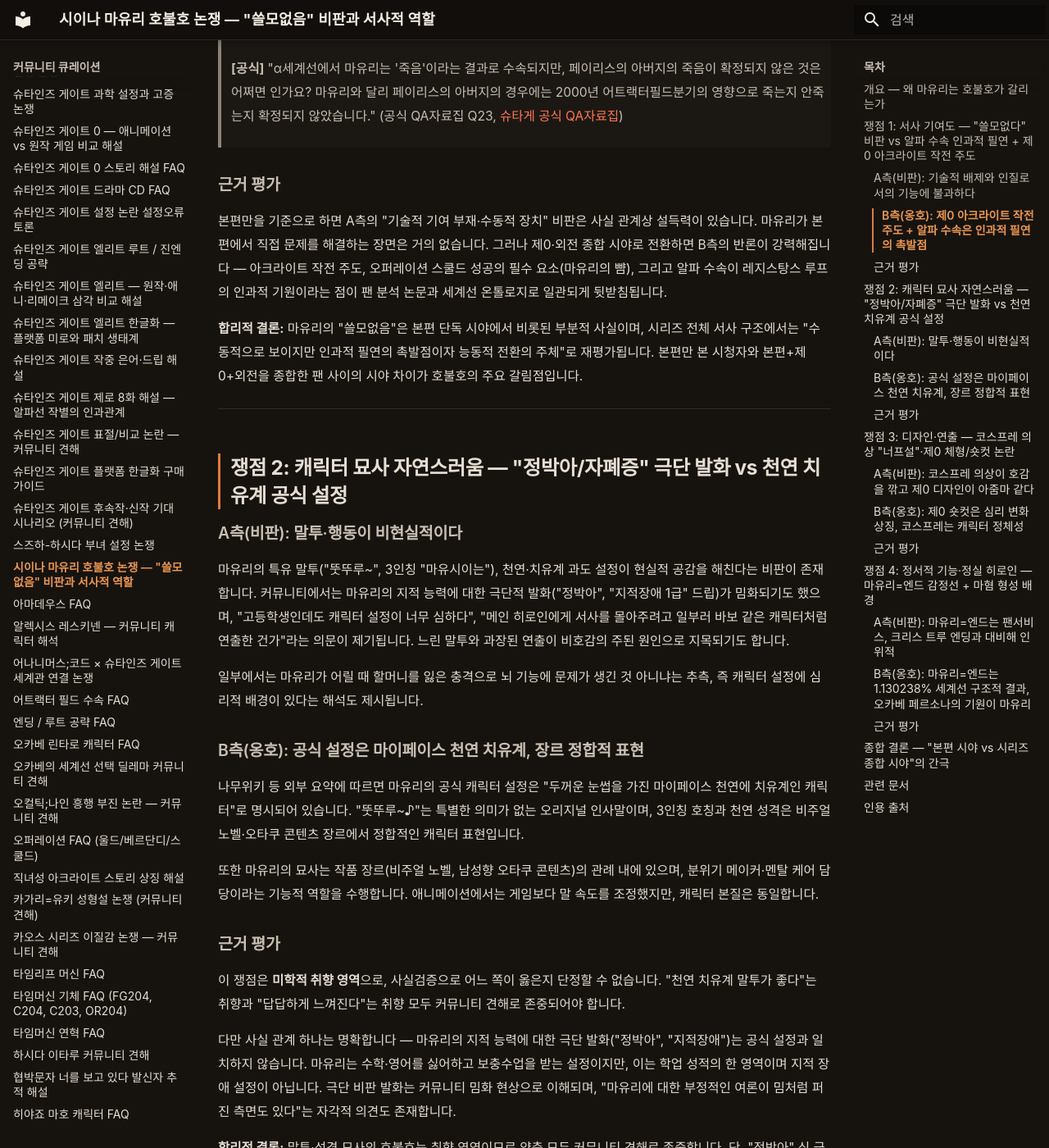
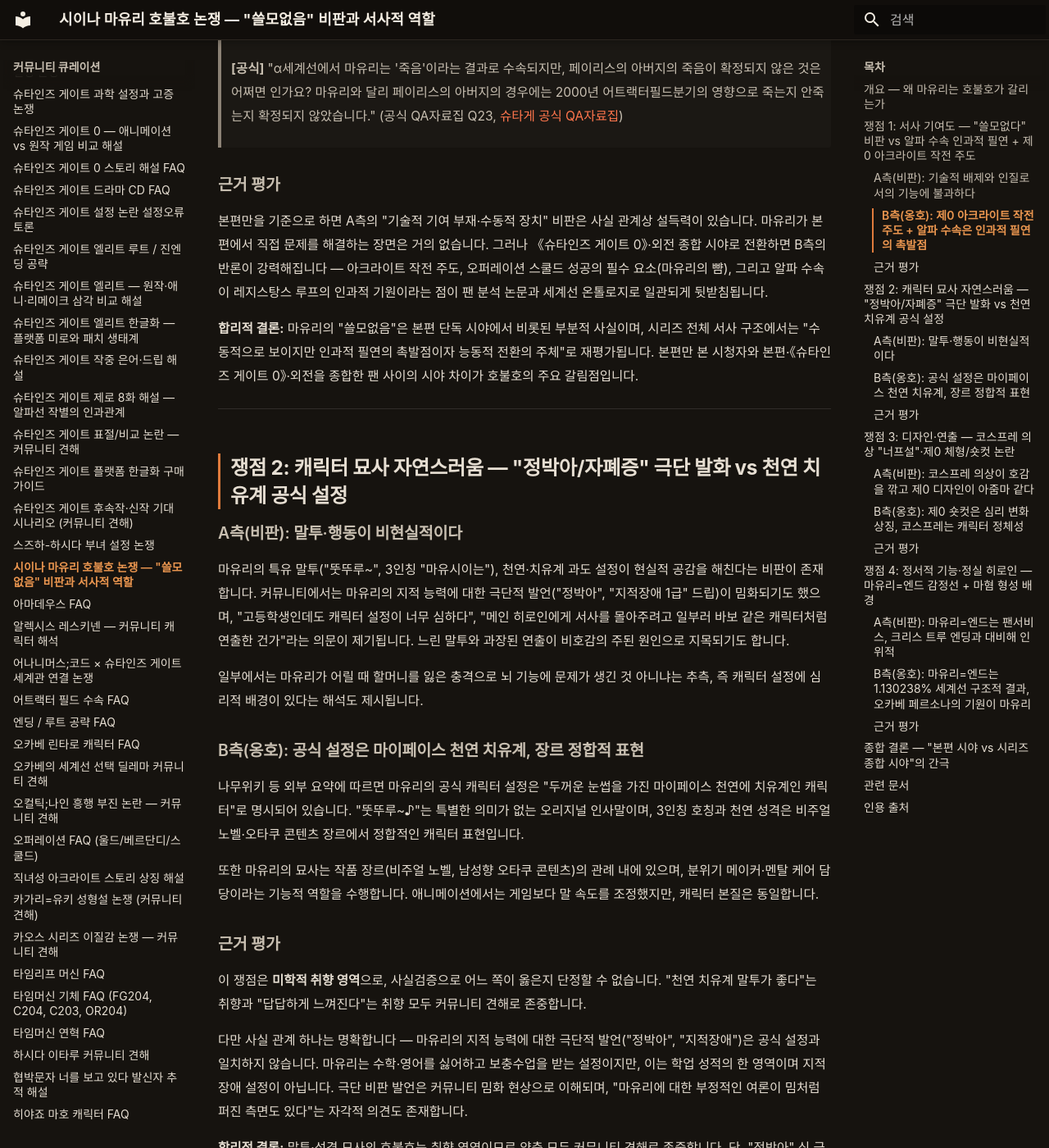
Before and after one commit to sgwiki/sgwiki.github.io, an MkDocs documentation site: the page built from wiki/커뮤니티-큐레이션/시이나-마유리-호불호-논쟁-쓸모없음-비판과-서사적-역할.md, in a window 1280 px wide and 1400 px high, scrolled down 1871 px. Shown: the whole window at 82% size. Built offline with MkDocs 1.6.1 and Material for MkDocs 9.7.7, drawn with Linux system fonts in a browser that asks for light colours; some web fonts are replaced; some of the changed text lies outside the part shown.

Commit message:
chore(wiki): 시이나-마유리-호불호-논쟁 정비 — 작품명 표준화(제0→《슈타인즈 게이트 0》 8곳)·어휘 교정(사실검증 소스→자료·발화→발언 7곳)·오타 교정(눈쿠덩이→눈썹)·합니다체 일관(존중되어야→존중)
Co-Authored-By: Claude Opus 4.6 <noreply@anthropic.com>

```diff
--- a/wiki/커뮤니티-큐레이션/시이나-마유리-호불호-논쟁-쓸모없음-비판과-서사적-역할.md
+++ b/wiki/커뮤니티-큐레이션/시이나-마유리-호불호-논쟁-쓸모없음-비판과-서사적-역할.md
@@ -29,9 +29,9 @@ tags:
 
 ## 개요 — 왜 마유리는 호불호가 갈리는가
 
-시이나 마유리는 《슈타인즈 게이트》 본편과 《슈타인즈 게이트 0》 양쪽에서 사건의 촉발점이자 정서적 구심점이지만, 커뮤니티 내에서 평가가 극단적으로 갈립니다. 한쪽에서는 "기술적으로 라보에 기여하지 못하는 인질 캐릭터"라며 쓸모없음을 비판하고, 다른 한쪽에서는 "알파 수속의 인과적 필연이자 제0 아크라이트 작전의 주도자"라며 서사 구조적 필연성을 옹호합니다.
+시이나 마유리는 《슈타인즈 게이트》 본편과 《슈타인즈 게이트 0》 양쪽에서 사건의 촉발점이자 정서적 구심점이지만, 커뮤니티 내에서 평가가 극단적으로 갈립니다. 한쪽에서는 "기술적으로 라보에 기여하지 못하는 인질 캐릭터"라며 쓸모없음을 비판하고, 다른 한쪽에서는 "알파 수속의 인과적 필연이자 《슈타인즈 게이트 0》 아크라이트 작전의 주도자"라며 서사 구조적 필연성을 옹호합니다.
 
-본 페이지는 **토론 중개(debate)** 문서입니다. 어느 한쪽으로 단정하지 않고, 각 쟁점마다 양측 논거를 펼친 뒤 사실검증 소스(공식 QA자료집, 팬 분석 논문, 세계선 온톨로지)로 근거를 평가하여 합리적 결론 또는 검증 가능한 가설을 제시합니다. 인물 기본 정보·줄거리 요약은 [캐릭터 정전](../캐릭터/시이나-마유리.md)으로 위임합니다.
+본 페이지는 **토론 중개(debate)** 문서입니다. 어느 한쪽으로 단정하지 않고, 각 쟁점마다 양측 논거를 펼친 뒤 사실검증 자료(공식 QA자료집, 팬 분석 논문, 세계선 온톨로지)로 근거를 평가하여 합리적 결론 또는 검증 가능한 가설을 제시합니다. 인물 기본 정보·줄거리 요약은 [캐릭터 정전](../캐릭터/시이나-마유리.md)으로 위임합니다.
 
 > **[공식]** "오프닝의 캐릭터 소개에서 '작은 창문으로 나뉘어져 있는 마유리의 실루엣과 흩어져 있는 숫자'는 복수의 세계선에서 운명에 농락당하는 마유리를 상징합니다." (공식 QA자료집 Q1, [슈타게 공식 QA자료집](../근거자료/공식/qa-자료집.md))
 
@@ -49,7 +49,7 @@ tags:
 
 반론은 두 축입니다.
 
-**첫째, 제0에서의 능동적 전환.** 《슈타인즈 게이트 0》에서 마유리는 스즈하와 함께 아크라이트 작전을 고안하고 주도합니다. 오카베가 크리스 구출을 포기하고 무기력에 빠진 상황에서, 마유리는 오카베의 페르소나(호오인 쿄우마)를 부활시키기 위해 과거로 시간 여행을 결행합니다. 커뮤니티에서는 "제0를 보고도 마유리 팬이 되지 않으면 정신이 이상하다"는 강한 옹호 발화, "본편에서는 로봇 같았는데 제0에서는 사랑하고 괴로워할 줄 아는 진정한 사람처럼 느껴졌다"는 감상이 반복적으로 표출됩니다.
+**첫째, 《슈타인즈 게이트 0》에서의 능동적 전환.** 《슈타인즈 게이트 0》에서 마유리는 스즈하와 함께 아크라이트 작전을 고안하고 주도합니다. 오카베가 크리스 구출을 포기하고 무기력에 빠진 상황에서, 마유리는 오카베의 페르소나(호오인 쿄우마)를 부활시키기 위해 과거로 시간 여행을 결행합니다. 커뮤니티에서는 "《슈타인즈 게이트 0》을 보고도 마유리 팬이 되지 않으면 정신이 이상하다"는 강한 옹호 발언, "본편에서는 로봇 같았는데 《슈타인즈 게이트 0》에서는 사랑하고 괴로워할 줄 아는 진정한 사람처럼 느껴졌다"는 감상이 반복적으로 표출됩니다.
 
 > **[팬 분석]** "아크라이트 작전은 마유리와 스즈하가 고안한 계획으로, 첫 실패 후 크리스를 구하는 것을 포기한 오카베를 격려하기 위해 과거로 여행하는 것입니다." (The Mechanics of Steins;Gate v1.0.3 §3.1.2 아크라이트 작전, [The Mechanics of Steins;Gate v1.0.3](https://github.com/Votuko/steins-gate-mechanics/blob/main/The%20Mechanics%20of%20Steins%20Gate%20v1.0.3.pdf))
 
@@ -61,9 +61,9 @@ tags:
 
 ### 근거 평가
 
-본편만을 기준으로 하면 A측의 "기술적 기여 부재·수동적 장치" 비판은 사실 관계상 설득력이 있습니다. 마유리가 본편에서 직접 문제를 해결하는 장면은 거의 없습니다. 그러나 제0·외전 종합 시야로 전환하면 B측의 반론이 강력해집니다 — 아크라이트 작전 주도, 오퍼레이션 스쿨드 성공의 필수 요소(마유리의 뺨), 그리고 알파 수속이 레지스탕스 루프의 인과적 기원이라는 점이 팬 분석 논문과 세계선 온톨로지로 일관되게 뒷받침됩니다.
+본편만을 기준으로 하면 A측의 "기술적 기여 부재·수동적 장치" 비판은 사실 관계상 설득력이 있습니다. 마유리가 본편에서 직접 문제를 해결하는 장면은 거의 없습니다. 그러나 《슈타인즈 게이트 0》·외전 종합 시야로 전환하면 B측의 반론이 강력해집니다 — 아크라이트 작전 주도, 오퍼레이션 스쿨드 성공의 필수 요소(마유리의 뺨), 그리고 알파 수속이 레지스탕스 루프의 인과적 기원이라는 점이 팬 분석 논문과 세계선 온톨로지로 일관되게 뒷받침됩니다.
 
-**합리적 결론:** 마유리의 "쓸모없음"은 본편 단독 시야에서 비롯된 부분적 사실이며, 시리즈 전체 서사 구조에서는 "수동적으로 보이지만 인과적 필연의 촉발점이자 능동적 전환의 주체"로 재평가됩니다. 본편만 본 시청자와 본편+제0+외전을 종합한 팬 사이의 시야 차이가 호불호의 주요 갈림점입니다.
+**합리적 결론:** 마유리의 "쓸모없음"은 본편 단독 시야에서 비롯된 부분적 사실이며, 시리즈 전체 서사 구조에서는 "수동적으로 보이지만 인과적 필연의 촉발점이자 능동적 전환의 주체"로 재평가됩니다. 본편만 본 시청자와 본편·《슈타인즈 게이트 0》·외전을 종합한 팬 사이의 시야 차이가 호불호의 주요 갈림점입니다.
 
 ---
 
@@ -71,7 +71,7 @@ tags:
 
 ### A측(비판): 말투·행동이 비현실적이다
 
-마유리의 특유 말투("뚯뚜루~", 3인칭 "마유시이는"), 천연·치유계 과도 설정이 현실적 공감을 해친다는 비판이 존재합니다. 커뮤니티에서는 마유리의 지적 능력에 대한 극단적 발화("정박아", "지적장애 1급" 드립)가 밈화되기도 했으며, "고등학생인데도 캐릭터 설정이 너무 심하다", "메인 히로인에게 서사를 몰아주려고 일부러 바보 같은 캐릭터처럼 연출한 건가"라는 의문이 제기됩니다. 느린 말투와 과장된 연출이 비호감의 주된 원인으로 지목되기도 합니다.
+마유리의 특유 말투("뚯뚜루~", 3인칭 "마유시이는"), 천연·치유계 과도 설정이 현실적 공감을 해친다는 비판이 존재합니다. 커뮤니티에서는 마유리의 지적 능력에 대한 극단적 발언("정박아", "지적장애 1급" 드립)이 밈화되기도 했으며, "고등학생인데도 캐릭터 설정이 너무 심하다", "메인 히로인에게 서사를 몰아주려고 일부러 바보 같은 캐릭터처럼 연출한 건가"라는 의문이 제기됩니다. 느린 말투와 과장된 연출이 비호감의 주된 원인으로 지목되기도 합니다.
 
 일부에서는 마유리가 어릴 때 할머니를 잃은 충격으로 뇌 기능에 문제가 생긴 것 아니냐는 추측, 즉 캐릭터 설정에 심리적 배경이 있다는 해석도 제시됩니다.
 
@@ -83,11 +83,11 @@ tags:
 
 ### 근거 평가
 
-이 쟁점은 **미학적 취향 영역**으로, 사실검증으로 어느 쪽이 옳은지 단정할 수 없습니다. "천연 치유계 말투가 좋다"는 취향과 "답답하게 느껴진다"는 취향 모두 커뮤니티 견해로 존중되어야 합니다.
+이 쟁점은 **미학적 취향 영역**으로, 사실검증으로 어느 쪽이 옳은지 단정할 수 없습니다. "천연 치유계 말투가 좋다"는 취향과 "답답하게 느껴진다"는 취향 모두 커뮤니티 견해로 존중합니다.
 
-다만 사실 관계 하나는 명확합니다 — 마유리의 지적 능력에 대한 극단 발화("정박아", "지적장애")는 공식 설정과 일치하지 않습니다. 마유리는 수학·영어를 싫어하고 보충수업을 받는 설정이지만, 이는 학업 성적의 한 영역이며 지적 장애 설정이 아닙니다. 극단 비판 발화는 커뮤니티 밈화 현상으로 이해되며, "마유리에 대한 부정적인 여론이 밈처럼 퍼진 측면도 있다"는 자각적 의견도 존재합니다.
+다만 사실 관계 하나는 명확합니다 — 마유리의 지적 능력에 대한 극단적 발언("정박아", "지적장애")은 공식 설정과 일치하지 않습니다. 마유리는 수학·영어를 싫어하고 보충수업을 받는 설정이지만, 이는 학업 성적의 한 영역이며 지적 장애 설정이 아닙니다. 극단 비판 발언은 커뮤니티 밈화 현상으로 이해되며, "마유리에 대한 부정적인 여론이 밈처럼 퍼진 측면도 있다"는 자각적 의견도 존재합니다.
 
-**합리적 결론:** 말투·성격 묘사의 호불호는 취향 영역이므로 양측 모두 커뮤니티 견해로 존중합니다. 단, "정박아" 식 극단 발화는 공식 설정과 배치되는 밈화 현상이며, 사실 단정으로 수용되어서는 안 됩니다.
+**합리적 결론:** 말투·성격 묘사의 호불호는 취향 영역이므로 양측 모두 커뮤니티 견해로 존중합니다. 단, "정박아" 식 극단 발언은 공식 설정과 배치되는 밈화 현상이며, 사실 단정으로 수용되어서는 안 됩니다.
 
 ---
 
@@ -97,13 +97,13 @@ tags:
 
 마유리의 코스프레 의상(코드 기어스 애쉬포드 학원 교복 모티브)이 캐릭터 호감을 너프한다는 비판이 제기됩니다. "단순히 가슴만 강조된 디자인이라 히로인이 될 수 없다", "크리스처럼 외모가 뛰어나고 가슴도 풍만한 캐릭터가 있어 경쟁력이 떨어진다"는 의견이 존재합니다.
 
-제0 디자인에 대해서는 "다른 캐릭터들이 성숙해진 모습으로 나오는데 혼자 아줌마 같은 스타일로 옷을 입고 나온다"는 비판, 그리고 폭탄 머리(번개머리)·송충이 눈썹이 매력을 저해한다는 의견이 있습니다.
+《슈타인즈 게이트 0》 디자인에 대해서는 "다른 캐릭터들이 성숙해진 모습으로 나오는데 혼자 아줌마 같은 스타일로 옷을 입고 나온다"는 비판, 그리고 폭탄 머리(번개머리)·송충이 눈썹이 매력을 저해한다는 의견이 있습니다.
 
 ### B측(옹호): 제0 숏컷은 심리 변화 상징, 코스프레는 캐릭터 정체성
 
-반론은 디자인 변경이 캐릭터 서사와 연결된다는 점입니다. 제0에서의 외형 변화(숏컷 등)는 마유리의 심리적 성숙과 변화를 상징하는 연출로 해석됩니다. 코스프레는 마유리의 핵심 취미이자 정체성이며, "입는 게 아니라 만드는 게 취미"라는 설정은 캐릭터 개성을 강조하는 요소입니다.
+반론은 디자인 변경이 캐릭터 서사와 연결된다는 점입니다. 《슈타인즈 게이트 0》에서의 외형 변화(숏컷 등)는 마유리의 심리적 성숙과 변화를 상징하는 연출로 해석됩니다. 코스프레는 마유리의 핵심 취미이자 정체성이며, "입는 게 아니라 만드는 게 취미"라는 설정은 캐릭터 개성을 강조하는 요소입니다.
 
-나아가 마유리의 독특한 헤어스타일과 두꺼운 눈쿠덩이는 시리즈 캐릭터 디자인(huke)의 일관된 스타일이며, 마초시(まっちょしぃ) 같은 공식 네타 캐릭터가 파생될 정도로 팬덤에서 독자적 생명력을 가졌습니다.
+나아가 마유리의 독특한 헤어스타일과 두꺼운 눈썹은 시리즈 캐릭터 디자인(huke)의 일관된 스타일이며, 마초시(まっちょしぃ) 같은 공식 네타 캐릭터가 파생될 정도로 팬덤에서 독자적 생명력을 가졌습니다.
 
 ### 근거 평가
 
@@ -119,7 +119,7 @@ tags:
 
 ### A측(비판): 마유리=엔드는 팬서비스, 크리스 트루 엔딩과 대비해 인위적
 
-마유리 엔딩이 크리스 트루 엔딩에 비해 "진히로인" 인식이 인위적으로 느껴진다는 비판이 있습니다. "오카베와 크리스의 연애는 없다"는 극단 옹호발화가 있는 반면, "마유리=엔드는 팬서비스"라는 부정적 인식도 공존합니다. "마유리만이 진정한 히로인이고 거유 캐릭터는 옳다"는 극단 지지와 "크리스가 마유리의 것을 빼앗아갔다"는 발화까지 스펙트럼이 넓습니다.
+마유리 엔딩이 크리스 트루 엔딩에 비해 "진히로인" 인식이 인위적으로 느껴진다는 비판이 있습니다. "오카베와 크리스의 연애는 없다"는 극단 옹호 발언이 있는 반면, "마유리=엔드는 팬서비스"라는 부정적 인식도 공존합니다. "마유리만이 진정한 히로인이고 거유 캐릭터는 옳다"는 극단 지지와 "크리스가 마유리의 것을 빼앗아갔다"는 발언까지 스펙트럼이 넓습니다.
 
 본편에서 마유리의 감정 표현이 부족했다는 지적도 있습니다 — 질투심의 부재, 고백의 부재를 근거로 마유리의 감정이 단순한 우정이나 가족애에 가까웠다고 보는 시각, 본편에서는 오카베에게 "소꿉놀이 해주는 오빠 같은 존재"로 여겼을 것이라는 추측이 제시됩니다.
 
@@ -141,15 +141,15 @@ tags:
 
 A측의 "팬서비스" 비판은 마유리 엔딩의 구조적 원인을 간과한 부분적 시야에 해당합니다. 팬 분석 논문이 명확히 입증하듯, 마유리 엔딩은 1.130238% 세계선이라는 구체적 세계선 수치에서 발생하며, 오카베-크리스 유대 강도에 따른 자연스러운 분기입니다. "인위적"이라는 인식은 분기 조건을 모르는 상태에서 발생한 주관적 판단에 가깝습니다.
 
-다만 본편 감정선이 부족하다는 A측 지적은 일리가 있습니다 — 본편에서 마유리의 연애 감정은 암시 수준에 머물고, 크리스 트루 엔딩의 감정선에 비해 직접적 고백이 부족합니다. 이는 "제0에서야 감정을 쏟아낸다"는 커뮤니티 감상과 일치합니다. 즉 본편 단독으로는 마유리=정실 인식이 약하고, 제0를 거쳐야 감정선이 완성되는 구조입니다.
+다만 본편 감정선이 부족하다는 A측 지적은 일리가 있습니다 — 본편에서 마유리의 연애 감정은 암시 수준에 머물고, 크리스 트루 엔딩의 감정선에 비해 직접적 고백이 부족합니다. 이는 "《슈타인즈 게이트 0》에서야 감정을 쏟아낸다"는 커뮤니티 감상과 일치합니다. 즉 본편 단독으로는 마유리=정실 인식이 약하고, 《슈타인즈 게이트 0》을 거쳐야 감정선이 완성되는 구조입니다.
 
-**합리적 결론:** 마유리=엔드는 구조적 필연(1.130238% 세계선)이며 팬서비스가 아닙니다. 다만 본편 감정선의 부족은 객관적 한계로, "본편만 보면 크리스가 진히로인, 제0까지 보면 마유리 감정선이 완성"이라는 시야 차이가 정실 논쟁의 핵심입니다. 마혐 현상은 서사 비중에 대한 반작용 + 취향 차이 + 밈화가 복합된 사회적 현상으로, 단일 원인으로 설명할 수 없습니다.
+**합리적 결론:** 마유리=엔드는 구조적 필연(1.130238% 세계선)이며 팬서비스가 아닙니다. 다만 본편 감정선의 부족은 객관적 한계로, "본편만 보면 크리스가 진히로인, 《슈타인즈 게이트 0》까지 보면 마유리 감정선이 완성"이라는 시야 차이가 정실 논쟁의 핵심입니다. 마혐 현상은 서사 비중에 대한 반작용 + 취향 차이 + 밈화가 복합된 사회적 현상으로, 단일 원인으로 설명할 수 없습니다.
 
 ---
 
 ## 종합 결론 — "본편 시야 vs 시리즈 종합 시야"의 간극
 
-네 쟁점을 종합하면 하나의 일관된 패턴이 드러납니다. **마유리에 대한 부정적 평가는 대부분 "본편 단독 시야"에서 비롯되며, 시리즈 전체(본편 + 제0 + 외전)를 종합한 시야에서는 반론이 강력해집니다.**
+네 쟁점을 종합하면 하나의 일관된 패턴이 드러납니다. **마유리에 대한 부정적 평가는 대부분 "본편 단독 시야"에서 비롯되며, 시리즈 전체(본편·《슈타인즈 게이트 0》·외전)를 종합한 시야에서는 반론이 강력해집니다.**
 
 | 쟁점 | 본편 시야 | 시리즈 종합 시야 | 성격 |
 |---|---|---|---|
@@ -162,7 +162,7 @@ A측의 "팬서비스" 비판은 마유리 엔딩의 구조적 원인을 간과
 
 결론적으로 마유리는 **"서사 구조적 필연성은 강하지만 캐릭터 묘사 스타일은 호불호가 갈리는"** 캐릭터입니다. 본편만 본 시청자가 "쓸모없다"고 느끼는 것은 부분적 사실 관계에 기반한 합리적 인식이지만, 시리즈 종합 시야에서 그 인식이 재구성되는 것 역시 사실입니다. 호불호의 양극화는 바로 이 "시야의 깊이 차이"에서 발생합니다.
 
-한 가지 덧붙일 점은 극단 비판 발화("정박아", "지적장애" 드립)의 문제입니다. 이러한 발화는 공식 설정과 배치되는 밈화 현상이며, 캐릭터 비판을 넘어선 인격 비하에 해당합니다. 취향 영역의 호불호는 존중되어야 하지만, 사실 왜곡에 기반한 극단 발화는 커뮤니티 건전성 차원에서 자제되어야 합니다.
+한 가지 덧붙일 점은 극단 비판 발언("정박아", "지적장애" 드립)의 문제입니다. 이러한 발언은 공식 설정과 배치되는 밈화 현상이며, 캐릭터 비판을 넘어선 인격 비하에 해당합니다. 취향 영역의 호불호는 존중하지만, 사실 왜곡에 기반한 극단 발언은 커뮤니티 건전성 차원에서 자제되어야 합니다.
 
 ---
 
```
